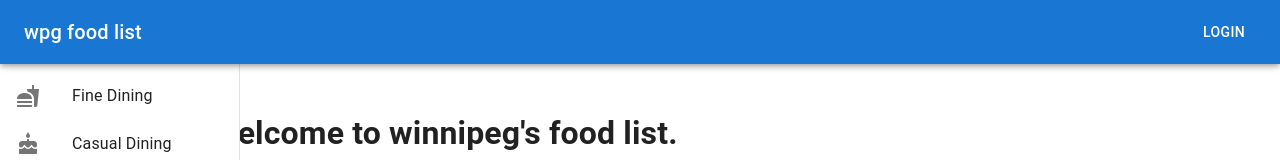
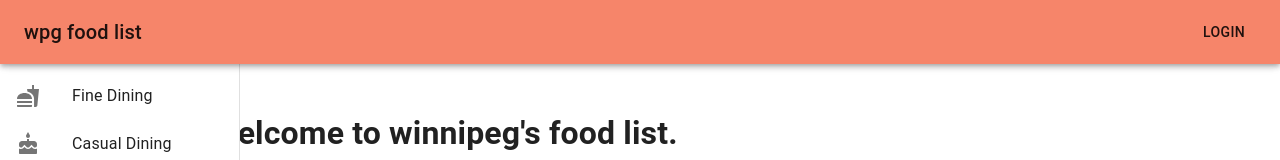
Before and after one commit to becca-tiessen/wpg-food-list, a React (Create React App) app in the folder client/: page / in a window 1280 px wide. Shown: the top 160 px of the page. Built offline with nearby package versions, Linux system fonts and the light colour scheme; no server answers.

Commit message:
Added ThemeProvider for colour theming

```diff
--- a/client/src/App.jsx
+++ b/client/src/App.jsx
@@ -1,11 +1,27 @@
 import React from "react";
-import {Container} from '@mui/material';
+import {Container, ThemeProvider, createTheme} from '@mui/material';
+import { amber, deepOrange } from '@mui/material/colors';
 import NavMenu from './components/NavMenu';
 import FoodList from './components/FoodList';
+
+// spend more time on this eventually
+const theme = createTheme({
+    palette: {
+      primary: {
+        main: "#f6856a"
+        // #f6856a
+        //#fa94b5
+      },
+      secondary: {
+        main: deepOrange[500]
+      }
+    },
+  });
 
 const App = () => {
     return (
         <>
+        <ThemeProvider theme={theme}>
         <NavMenu>
             <Container maxWidth="md">
             <h1>
@@ -14,6 +30,7 @@ const App = () => {
             <FoodList/>
             </Container>
         </NavMenu>
+        </ThemeProvider>;
         </>
     )
 }
--- a/client/src/components/FoodList.jsx
+++ b/client/src/components/FoodList.jsx
@@ -34,7 +34,7 @@ export default function FoodList() {
         return (
             //this will need to be its own component eventually
             <Stack justifyContent="center" spacing={3} direction="row" divider={<Divider orientation="vertical" flexItem />}>
-                <Box >value: <Rating size="small" value={5} readOnly/></Box>
+                <Box>value: <Rating size="small" value={5} readOnly/></Box>
                 <Box>vibes: <Rating precision={0.5} size="small" value={3.5} readOnly/></Box>
                 <Box>flaves: <Rating size="small" value={4} readOnly/></Box>
             </Stack>
```
